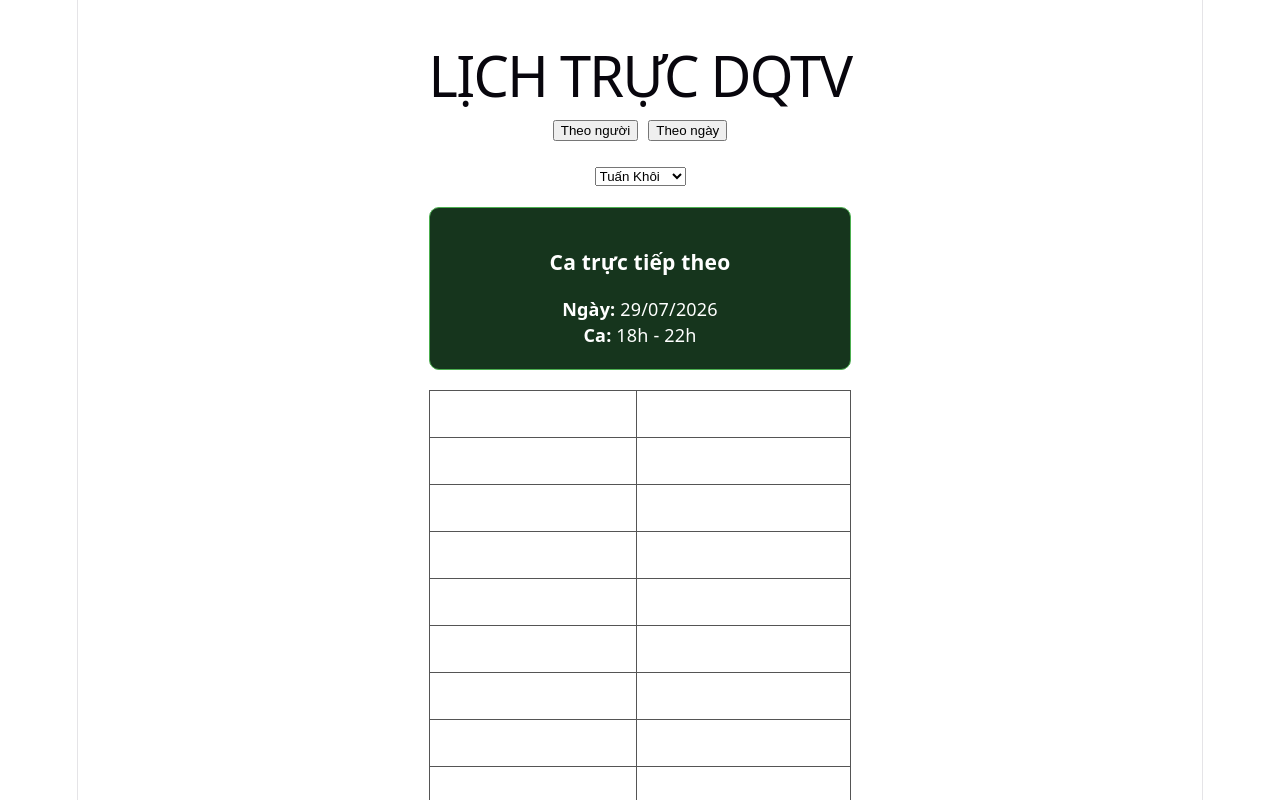
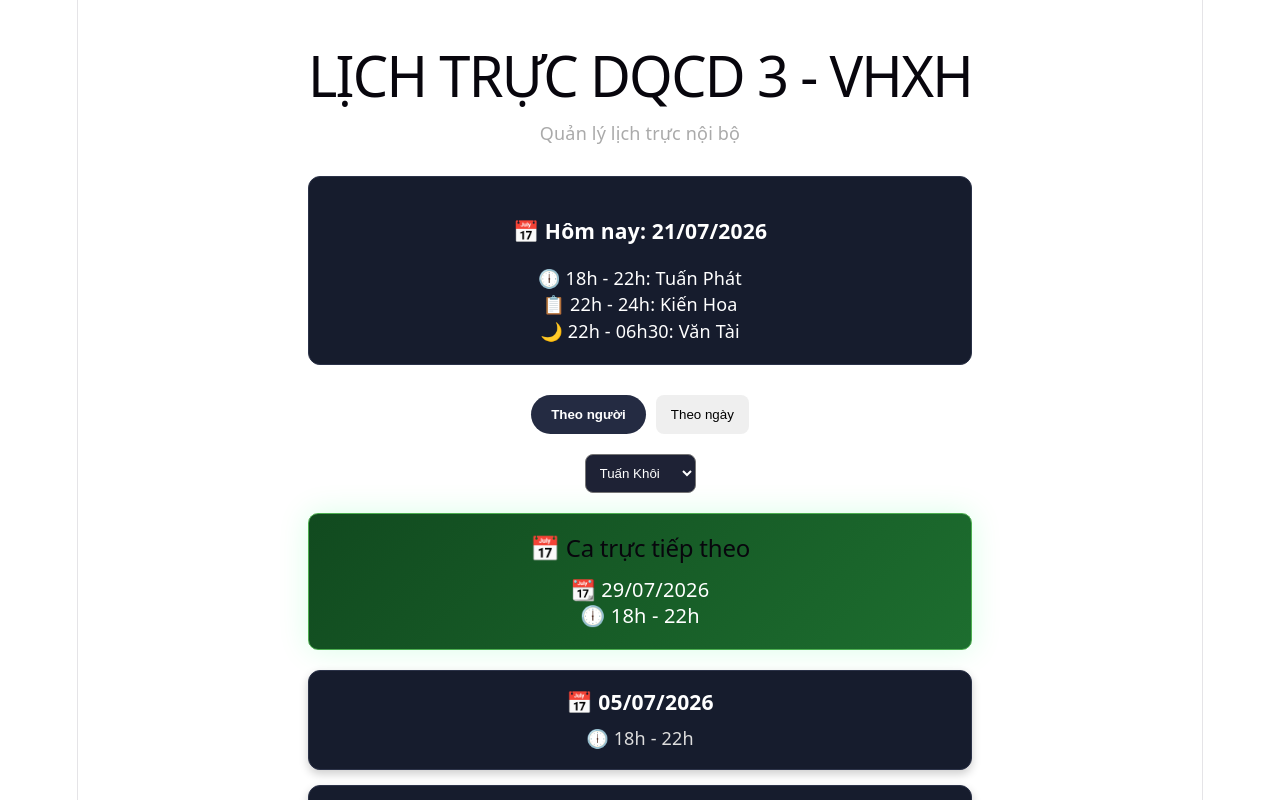
Before and after one commit to kudo-shinichi21/dqtv-schedule, a React (Vite) app: page / in a window 1280 px wide. Shown: the top 800 px of the page. Built offline with nearby package versions, Linux system fonts and the light colour scheme.

Commit message:
ui upgrade

```diff
--- a/src/App.css
+++ b/src/App.css
@@ -1,184 +1,26 @@
-.counter {
-  font-size: 16px;
-  padding: 5px 10px;
-  border-radius: 5px;
-  color: var(--accent);
-  background: var(--accent-bg);
-  border: 2px solid transparent;
-  transition: border-color 0.3s;
-  margin-bottom: 24px;
-
-  &:hover {
-    border-color: var(--accent-border);
-  }
-  &:focus-visible {
-    outline: 2px solid var(--accent);
-    outline-offset: 2px;
-  }
+body {
+  margin: 0;
+  background: #0f1220;
+  font-family: Arial, sans-serif;
 }
 
-.hero {
+#root {
+  min-height: 100vh;
   position: relative;
-
-  .base,
-  .framework,
-  .vite {
-    inset-inline: 0;
-    margin: 0 auto;
-  }
-
-  .base {
-    width: 170px;
-    position: relative;
-    z-index: 0;
-  }
-
-  .framework,
-  .vite {
-    position: absolute;
-  }
-
-  .framework {
-    z-index: 1;
-    top: 34px;
-    height: 28px;
-    transform: perspective(2000px) rotateZ(300deg) rotateX(44deg) rotateY(39deg)
-      scale(1.4);
-  }
-
-  .vite {
-    z-index: 0;
-    top: 107px;
-    height: 26px;
-    width: auto;
-    transform: perspective(2000px) rotateZ(300deg) rotateX(40deg) rotateY(39deg)
-      scale(0.8);
-  }
 }
 
-#center {
-  display: flex;
-  flex-direction: column;
-  gap: 25px;
-  place-content: center;
-  place-items: center;
-  flex-grow: 1;
+#root::before {
+  content: "★";
+  position: fixed;
+  top: 50%;
+  left: 50%;
+  transform: translate(-50%, -50%);
 
-  @media (max-width: 1024px) {
-    padding: 32px 20px 24px;
-    gap: 18px;
-  }
+  font-size: 500px;
+  color: #ffd700;
+
+  opacity: 0.03;
+
+  pointer-events: none;
+  z-index: 0;
 }
-
-#next-steps {
-  display: flex;
-  border-top: 1px solid var(--border);
-  text-align: left;
-
-  & > div {
-    flex: 1 1 0;
-    padding: 32px;
-    @media (max-width: 1024px) {
-      padding: 24px 20px;
-    }
-  }
-
-  .icon {
-    margin-bottom: 16px;
-    width: 22px;
-    height: 22px;
-  }
-
-  @media (max-width: 1024px) {
-    flex-direction: column;
-    text-align: center;
-  }
-}
-
-#docs {
-  border-right: 1px solid var(--border);
-
-  @media (max-width: 1024px) {
-    border-right: none;
-    border-bottom: 1px solid var(--border);
-  }
-}
-
-#next-steps ul {
-  list-style: none;
-  padding: 0;
-  display: flex;
-  gap: 8px;
-  margin: 32px 0 0;
-
-  .logo {
-    height: 18px;
-  }
-
-  a {
-    color: var(--text-h);
-    font-size: 16px;
-    border-radius: 6px;
-    background: var(--social-bg);
-    display: flex;
-    padding: 6px 12px;
-    align-items: center;
-    gap: 8px;
-    text-decoration: none;
-    transition: box-shadow 0.3s;
-
-    &:hover {
-      box-shadow: var(--shadow);
-    }
-    .button-icon {
-      height: 18px;
-      width: 18px;
-    }
-  }
-
-  @media (max-width: 1024px) {
-    margin-top: 20px;
-    flex-wrap: wrap;
-    justify-content: center;
-
-    li {
-      flex: 1 1 calc(50% - 8px);
-    }
-
-    a {
-      width: 100%;
-      justify-content: center;
-      box-sizing: border-box;
-    }
-  }
-}
-
-#spacer {
-  height: 88px;
-  border-top: 1px solid var(--border);
-  @media (max-width: 1024px) {
-    height: 48px;
-  }
-}
-
-.ticks {
-  position: relative;
-  width: 100%;
-
-  &::before,
-  &::after {
-    content: '';
-    position: absolute;
-    top: -4.5px;
-    border: 5px solid transparent;
-  }
-
-  &::before {
-    left: 0;
-    border-left-color: var(--border);
-  }
-  &::after {
-    right: 0;
-    border-right-color: var(--border);
-  }
-}
--- a/src/App.jsx
+++ b/src/App.jsx
@@ -179,6 +179,12 @@ export default function App() {
   })[0];
 
 
+const todayString = dayjs().format("DD/MM/YYYY");
+
+const todaySchedule = masterSchedule.find(
+  (item) => item.date === todayString
+);
+
 console.log("Today:", dayjs().format());
 console.log("Next shift:", nextShift);
 
@@ -186,6 +192,8 @@ console.log("Next shift:", nextShift);
     <div
       style={{
         maxWidth: "1200px",
+        position: "relative",
+        zIndex: 1,
         margin: "0 auto",
         padding: "30px",
         color: "white",
@@ -196,8 +204,52 @@ console.log("Next shift:", nextShift);
           textAlign: "center",
         }}
       >
-        LỊCH TRỰC DQTV
+        LỊCH TRỰC DQCD 3 - VHXH
       </h1>
+      <p
+        style={{
+          textAlign: "center",
+          color: "#aaa",
+          marginBottom: "30px",
+        }}
+      >
+        Quản lý lịch trực nội bộ
+      </p>
+
+      <div
+        style={{
+          textAlign: "center",
+          marginBottom: "30px",
+          background: "#161c2d",
+          padding: "20px",
+          borderRadius: "12px",
+          border: "1px solid #2b3248",
+        }}
+      >
+        <h3>
+          📅 Hôm nay: {todayString}
+        </h3>
+
+        {todaySchedule ? (
+          <>
+            <p>
+              🕕 18h - 22h: {todaySchedule.shift1822}
+            </p>
+
+            <p>
+              📋 22h - 24h: {todaySchedule.shift2224}
+            </p>
+
+            <p>
+              🌙 22h - 06h30: {todaySchedule.shift220630}
+            </p>
+          </>
+        ) : (
+          <p>
+            😴 Hôm nay không có lịch trực
+          </p>
+        )}
+      </div>
 
       <div
         style={{
@@ -209,6 +261,15 @@ console.log("Next shift:", nextShift);
         }}
       >
         <button
+          style={{
+            borderRadius: "999px",
+            border: "none",
+            padding: "12px 20px",
+            cursor: "pointer",
+            background: "#242b42",
+            color: "white",
+            fontWeight: "bold",
+          }}
           onClick={() =>
             setTab("person")
           }
@@ -217,6 +278,12 @@ console.log("Next shift:", nextShift);
         </button>
 
         <button
+          style={{
+            borderRadius: "8px",
+            border: "none",
+            padding: "10px 15px",
+            cursor: "pointer",
+          }}
           onClick={() =>
             setTab("date")
           }
@@ -236,6 +303,12 @@ console.log("Next shift:", nextShift);
             }}
           >
             <select
+              style={{
+                padding: "10px",
+                borderRadius: "8px",
+                background: "#1e2235",
+                color: "white",
+              }}
               value={
                 selectedPerson
               }
@@ -267,7 +340,9 @@ console.log("Next shift:", nextShift);
             <div
               style={{
                 background:
-                  "#16351d",
+                 "linear-gradient(135deg, #114a1f, #1d6e2f)",
+                boxShadow:
+                  "0 0 30px rgba(0,255,100,0.15)",
                 border:
                   "1px solid #4caf50",
                 borderRadius:
@@ -278,106 +353,66 @@ console.log("Next shift:", nextShift);
                   "20px",
               }}
             >
-              <h3>
-                Ca trực tiếp
-                theo
-              </h3>
+              <h2
+                style={{
+                  marginBottom: "15px",
+                }}
+              >
+                📅 Ca trực tiếp theo
+              </h2>
 
-              <p>
-                <strong>
-                  Ngày:
-                </strong>{" "}
-                {
-                  nextShift.date
-                }
+              <p style={{ fontSize: "20px" }}>
+                📆 {nextShift.date}
               </p>
-
-              <p>
-                <strong>
-                  Ca:
-                </strong>{" "}
-                {
-                  nextShift.shift
-                }
+              <p style={{ fontSize: "20px" }}>
+                🕕 {nextShift.shift}
               </p>
             </div>
           )}
 
-          <table
+          <div
             style={{
-              width:
-                "100%",
-              borderCollapse:
-                "collapse",
+              display: "grid",
+              gap: "15px",
             }}
           >
-            <thead>
-              <tr>
-                <th
+            {personSchedule.map((item, index) => (
+              <div
+                key={index}
+                style={{
+                  background: "#161c2d",
+                  border: "1px solid #2b3248",
+                  borderRadius: "12px",
+                  padding: "18px",
+                  boxShadow:
+                    "0 4px 10px rgba(0,0,0,0.2)",
+                }}
+              >
+                <h3
                   style={{
-                    border:
-                      "1px solid #555",
-                    padding:
-                      "10px",
+                    margin: 0,
+                    marginBottom: "10px",
                   }}
                 >
-                  Ngày
-                </th>
+                  📅 {item.date}
+                </h3>
 
-                <th
+                <div
                   style={{
-                    border:
-                      "1px solid #555",
-                    padding:
-                      "10px",
+                    fontSize: "18px",
+                    color: "#ddd",
                   }}
                 >
-                  Ca trực
-                </th>
-              </tr>
-            </thead>
-
-            <tbody>
-              {personSchedule.map(
-                (
-                  item,
-                  index
-                ) => (
-                  <tr
-                    key={
-                      index
-                    }
-                  >
-                    <td
-                      style={{
-                        border:
-                          "1px solid #555",
-                        padding:
-                          "10px",
-                      }}
-                    >
-                      {
-                        item.date
-                      }
-                    </td>
-
-                    <td
-                      style={{
-                        border:
-                          "1px solid #555",
-                        padding:
-                          "10px",
-                      }}
-                    >
-                      {
-                        item.shift
-                      }
-                    </td>
-                  </tr>
-                )
-              )}
-            </tbody>
-          </table>
+                  {item.shift === "18h - 22h"
+                    ? "🕕"
+                    : item.shift === "22h - 24h"
+                    ? "📋"
+                    : "🌙"}{" "}
+                  {item.shift}
+                </div>
+              </div>
+            ))}
+          </div>
         </>
       )}
 
```
